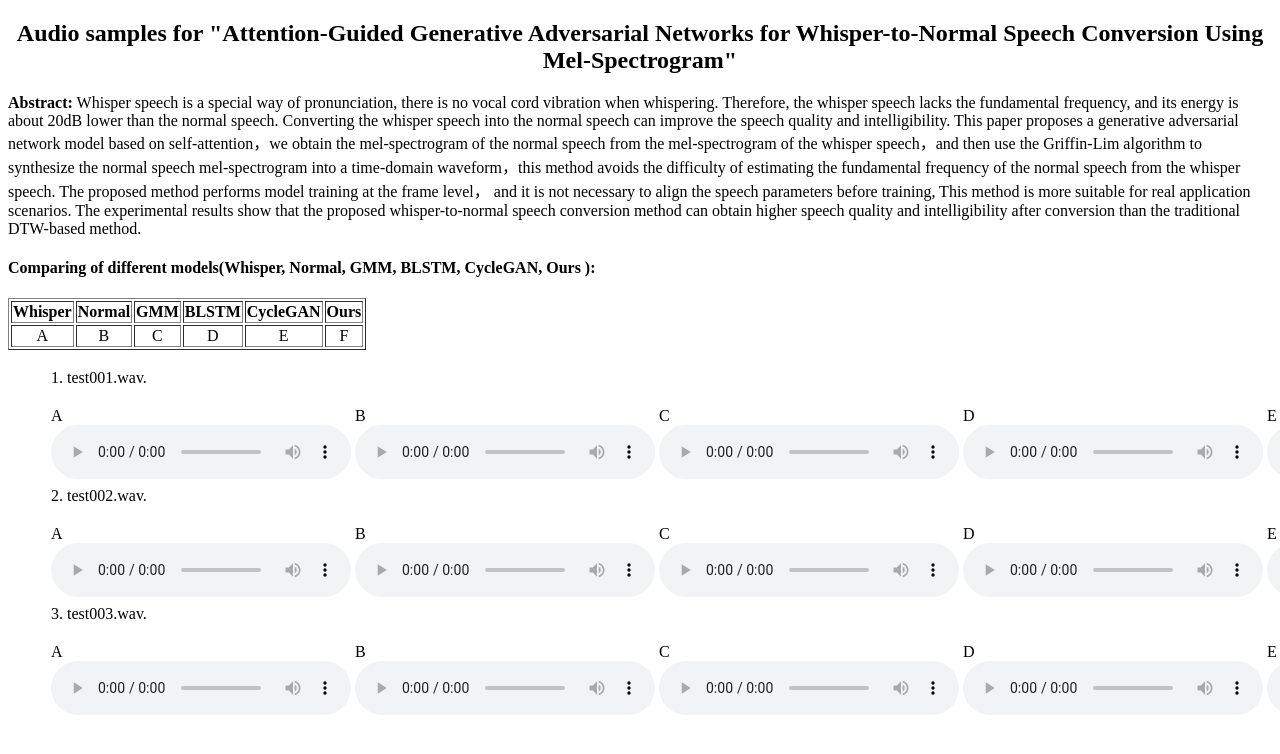
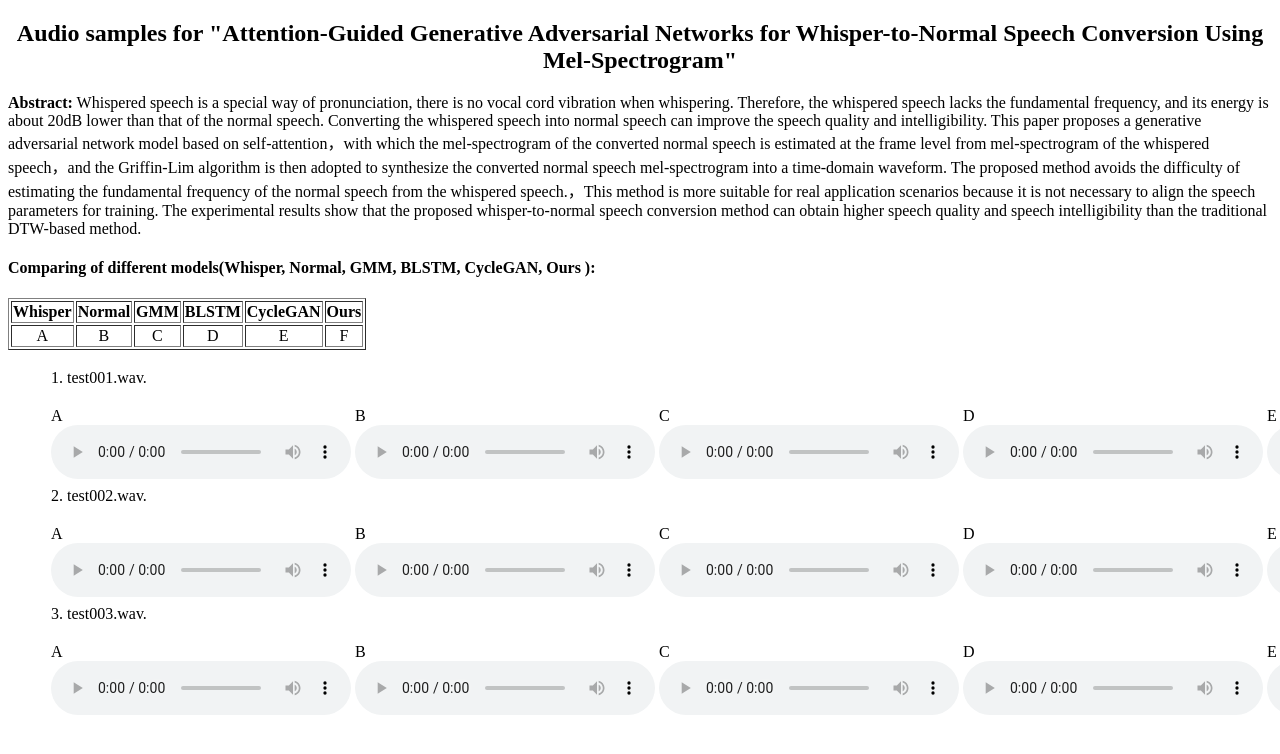
Before and after one commit to mingze-sheep/b204.github.io, a plain HTML site: page index.html in a window 1280 px wide. Shown: the top 754 px of the page. Drawn offline with Linux system fonts and the light colour scheme.

Commit message:
Update index.html

```diff
--- a/index.html
+++ b/index.html
@@ -11,7 +11,7 @@
 
     <h2 align="center"> Audio samples for "Attention-Guided Generative Adversarial Networks for Whisper-to-Normal Speech Conversion Using Mel-Spectrogram"</h2>
     <!-- <div><b>Authors:</b> WeiWei Yu, Jian Zhou, HuaBin Wang, Liang Tao, Hon Keung Kwan</div> -->
-    <div><b>Abstract:</b> Whisper speech is a special way of pronunciation, there is no vocal cord vibration when whispering. Therefore, the whisper speech lacks the fundamental frequency, and its energy is about 20dB lower than the normal speech. Converting the whisper speech into the normal speech can improve the speech quality and intelligibility. This paper proposes a generative adversarial network model based on self-attention，we obtain the mel-spectrogram of the normal speech from the mel-spectrogram  of the whisper speech，and then use the Griffin-Lim algorithm to synthesize the normal speech mel-spectrogram into a time-domain waveform，this method avoids the difficulty of estimating the fundamental frequency of the normal speech from the whisper speech. The proposed method performs model training at the frame level， and it is not necessary to align the speech parameters before training, This method is more suitable for real application scenarios. The experimental results show that the proposed whisper-to-normal speech conversion method can obtain higher speech quality and intelligibility after conversion than the traditional DTW-based method. </div>
+    <div><b>Abstract:</b> Whispered speech is a special way of pronunciation, there is no vocal cord vibration when whispering. Therefore, the whispered speech lacks the fundamental frequency, and its energy is about 20dB lower than that of the normal speech. Converting the whispered speech into normal speech can improve the speech quality and intelligibility. This paper proposes a generative adversarial network model based on self-attention，with which the mel-spectrogram of the converted normal speech is estimated at the frame level from mel-spectrogram of the whispered speech，and the Griffin-Lim algorithm is then adopted to synthesize the converted normal speech mel-spectrogram into a time-domain waveform. The proposed method avoids the difficulty of estimating the fundamental frequency of the normal speech from the whispered speech.，This method is more suitable for real application scenarios because it is not necessary to align the speech parameters for training. The experimental results show that the proposed whisper-to-normal speech conversion method can obtain higher speech quality and speech intelligibility than the traditional DTW-based method.</div>
 
 
     <h4>Comparing of different models(Whisper, Normal, GMM, BLSTM, CycleGAN, Ours ): </h4>
```
